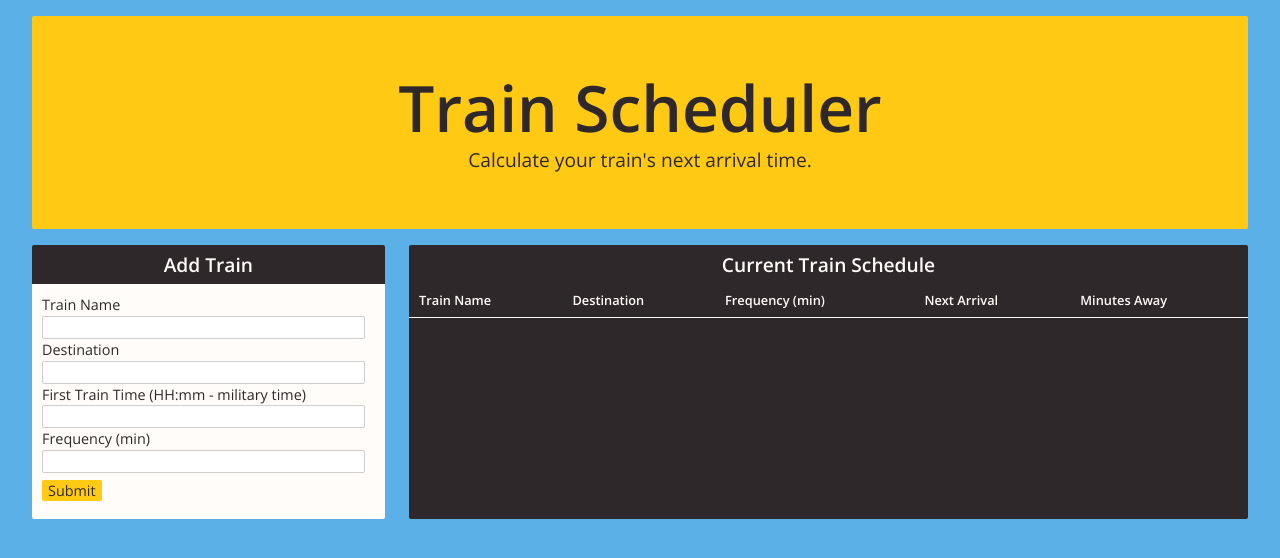
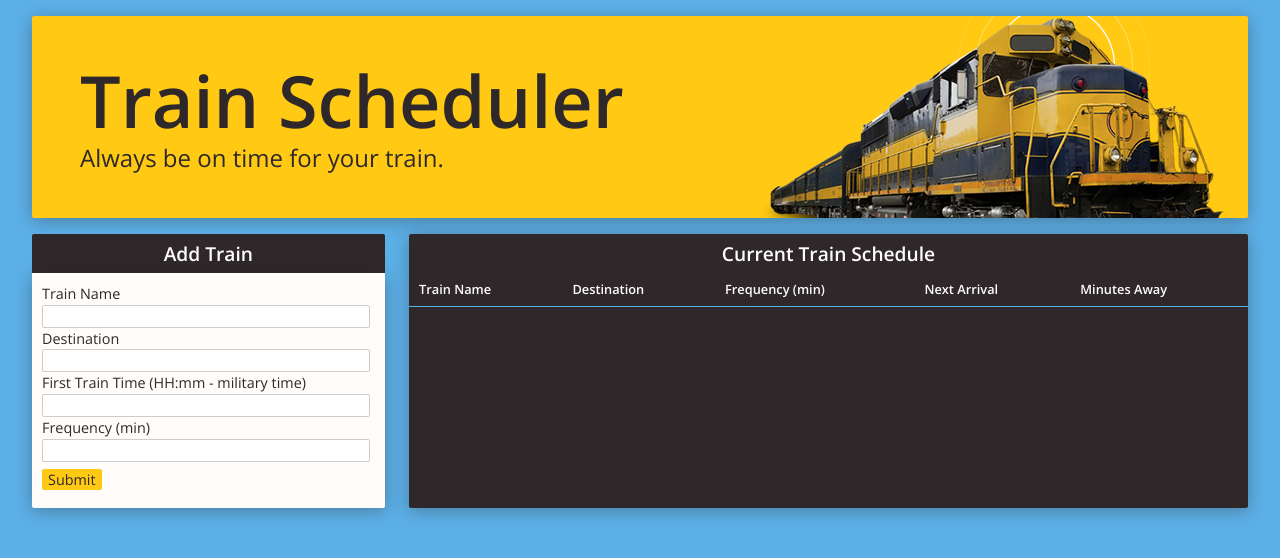
Before and after one commit to mattcarpowich1/TrainScheduler, a plain HTML site: page index.html in a window 1280 px wide. Drawn offline with nearby package versions, Linux system fonts and the light colour scheme; no server answers.

Commit message:
added train picture in header for larger screens

```diff
--- a/assets/css/style.css
+++ b/assets/css/style.css
@@ -22,25 +22,34 @@ body {
 
 header {
   background: #FFC914;
+  background-image: url("../images/train2.png");
+  background-repeat: no-repeat;
+  background-position: right;
   margin: 0 auto;
   width: 100%;
-  color: #2E282A;
-  padding: 60px 0px 60px 0px;
+  color: #2e282a;
+  padding: 3.75vw 0px 3.75vw 0px;
   border-radius: 2px;
   margin-bottom: 1.25vw;
+  box-shadow: 0px 3px 17px 0px rgba(46,40,42,0.37);
+}
+
+
+header > * {
+  margin-left: 3.75vw;
 }
 
 h1 {
-  font-size: 4em;
+  font-size: 4.5em;
   font-weight: 600;
-  text-align: center;
+  text-align: left;
   margin-bottom: 10px;
 }
 
 header > p {
   font-weight: 300;
-  font-size: 1.2em;
-  text-align: center;
+  font-size: 1.5em;
+  text-align: left;
 }
 
 #table_container {
@@ -48,6 +57,7 @@ header > p {
   padding-top: 5px;
   padding-bottom: 5px;
   border-radius: 2px;
+  box-shadow: 0px 3px 17px 0px rgba(46,40,42,0.37);
 }
 
 #form_container {
@@ -60,7 +70,7 @@ table {
 }
 
 #table_container, table, caption, th {
-  background-color: #2E282A;
+  background-color: #2e282a;
   color: #FFC914;
 }
 
@@ -96,7 +106,7 @@ thead, tbody, tr {
 }
 
 tr {
-  border-bottom: 1px solid #FFFCF9;
+  border-bottom: 1px solid #5cb0e8;
 }
 
 tbody > tr:last-child {
@@ -113,10 +123,11 @@ form {
   margin: 0 auto;
   padding: 10px;
   line-height: 1.5em;
-  color: #2E282A;
+  color: #2e282a;
   border-bottom-left-radius: 2px;
   border-bottom-right-radius: 2px;
   font-size: .9em;
+  box-shadow: 0px 3px 17px 0px rgba(46,40,42,0.37);
 }
 
 label {
@@ -136,7 +147,7 @@ h2 {
 
 input[type=text] {
   margin: 0 auto;
-  width: calc(100% - 10px);
+  width: calc(100% - 5px);
   font-family: inherit;
   font-size: inherit;
   color: inherit;
@@ -149,7 +160,7 @@ input[type=text] {
   margin-top: .5em;
   background: #FFC914;
   font-family: inherit;
-  color: #2E282A;
+  color: #2e282a;
   border: none;
   border-radius: 2px;
   font-size: inherit;
@@ -178,6 +189,25 @@ input[type=text] {
     margin-bottom: 1.25vw;
   }
 
+}
+
+/* MAX WIDTH 1049 PX */
+@media screen and (max-width: 1049px) {
+    header {
+      background-image: none;
+    }
+
+    header > * {
+      margin-left: 0;
+    }
+
+    h1 {
+    text-align: center;
+  }
+
+  header > p {
+    text-align: center;
+  }
 }
 
 /* MAX WIDTH 768 PX */
@@ -242,6 +272,10 @@ input[type=text] {
     font-size: 3.75vw;
   }
 
+  #submit {
+    font-size: 3.75vw;
+  }
+
   td, th {
     font-size: 2.2vw;
   }
--- a/index.html
+++ b/index.html
@@ -13,7 +13,7 @@
 
       <header>
       	<h1>Train Scheduler</h1>
-        <p>Calculate your train's next arrival time.</p>
+        <p>Always be on time for your train.</p>
       </header>
 
       <div id="content">
```
Also changed, not shown: assets/images/train.png (added), assets/images/train2.png (added).
